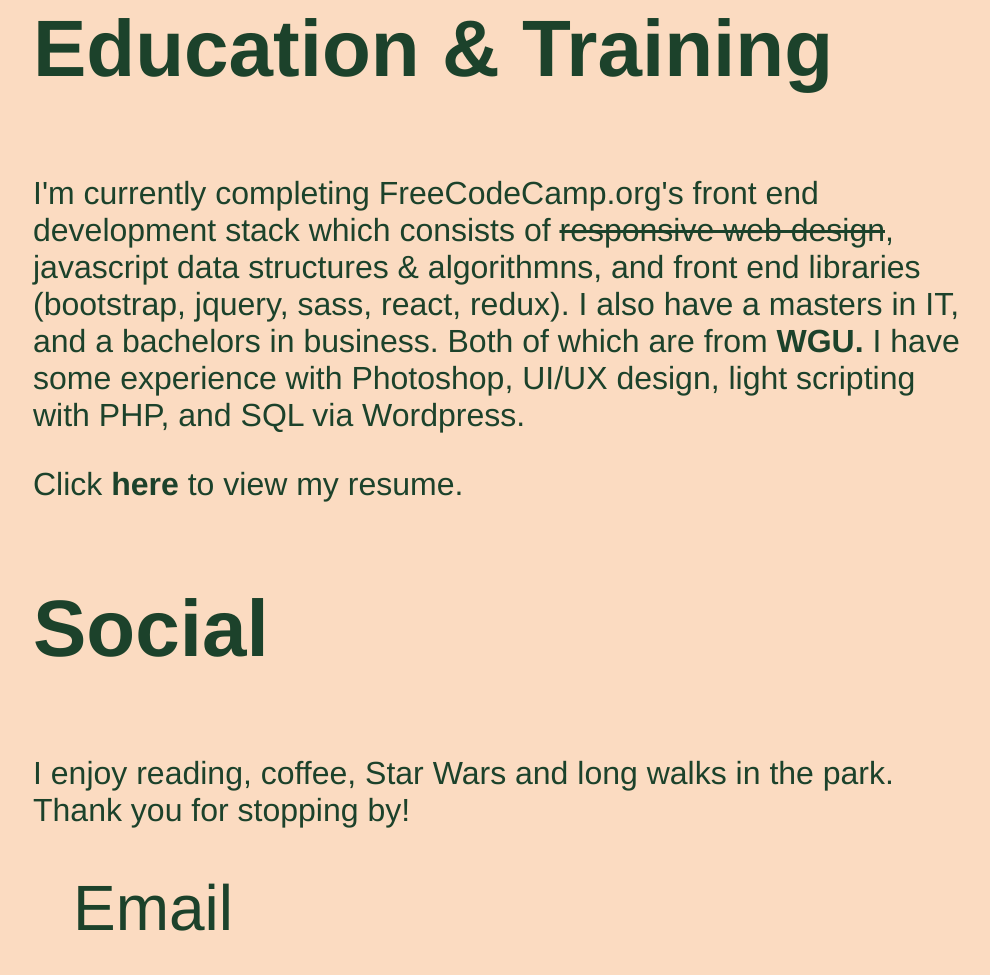
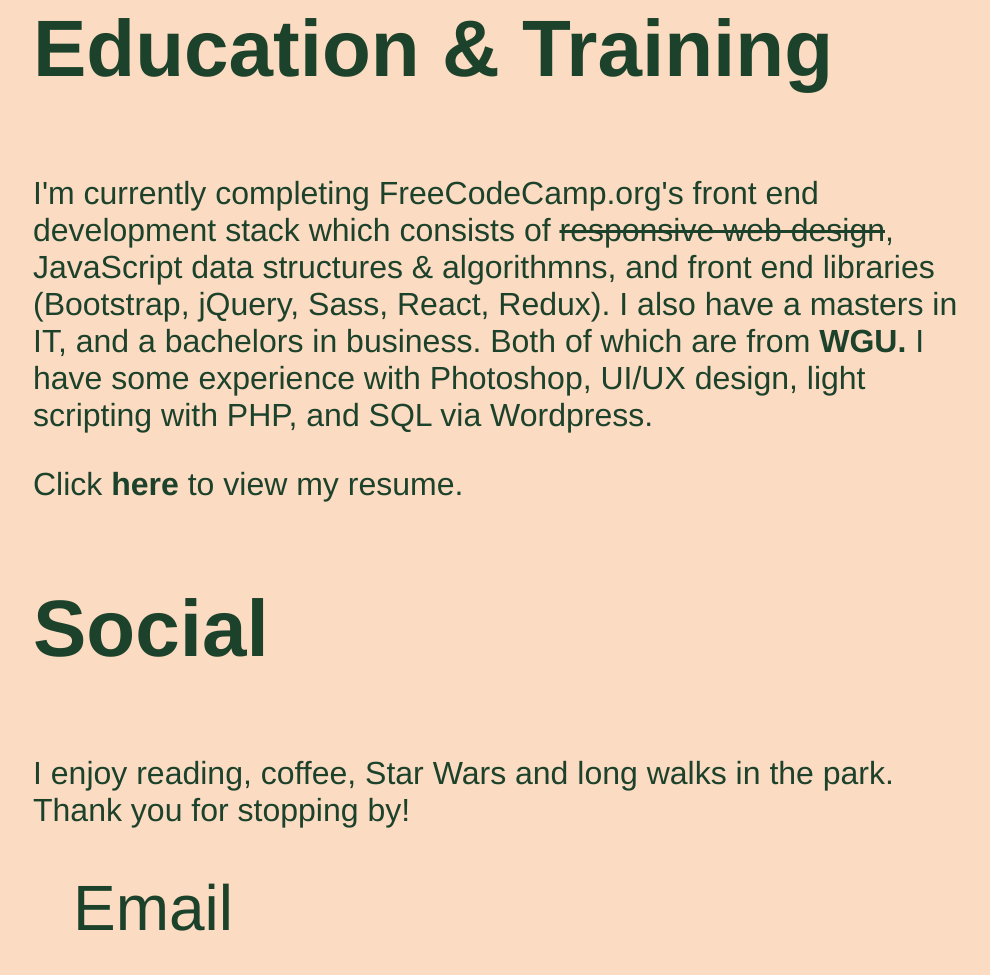
Before and after one commit to mlogan1/mlogan1.github.io, a plain HTML site: page index.html in a window 1280 px wide. Shown: the part 1216-2191 px from the top of the page, without its empty margins (133-1123 px from the left). Drawn offline with Linux system fonts and the light colour scheme.

Commit message:
Update index.html

```diff
--- a/index.html
+++ b/index.html
@@ -26,7 +26,7 @@
 
     <section class="creds">
         <p class="large">Education & Training</p>
-        <p>I'm currently completing FreeCodeCamp.org's front end development stack which consists of <strike>responsive web design</strike>, javascript data structures & algorithmns, and front end libraries (bootstrap, jquery, sass, react, redux). I also have
+        <p>I'm currently completing FreeCodeCamp.org's front end development stack which consists of <strike>responsive web design</strike>, JavaScript data structures & algorithmns, and front end libraries (Bootstrap, jQuery, Sass, React, Redux). I also have
             a masters in IT, and a bachelors in business. Both of which are from <strong><a href="https://wgu.edu" target="_blank">WGU.</a></strong> I have some experience with Photoshop, UI/UX design, light scripting with PHP, and SQL via Wordpress.
         </p>
         <p>Click <strong><a href="https://mlogan1.github.io/Resume.docx" target="_blank">here</a></strong> to view my resume.</p>
```
